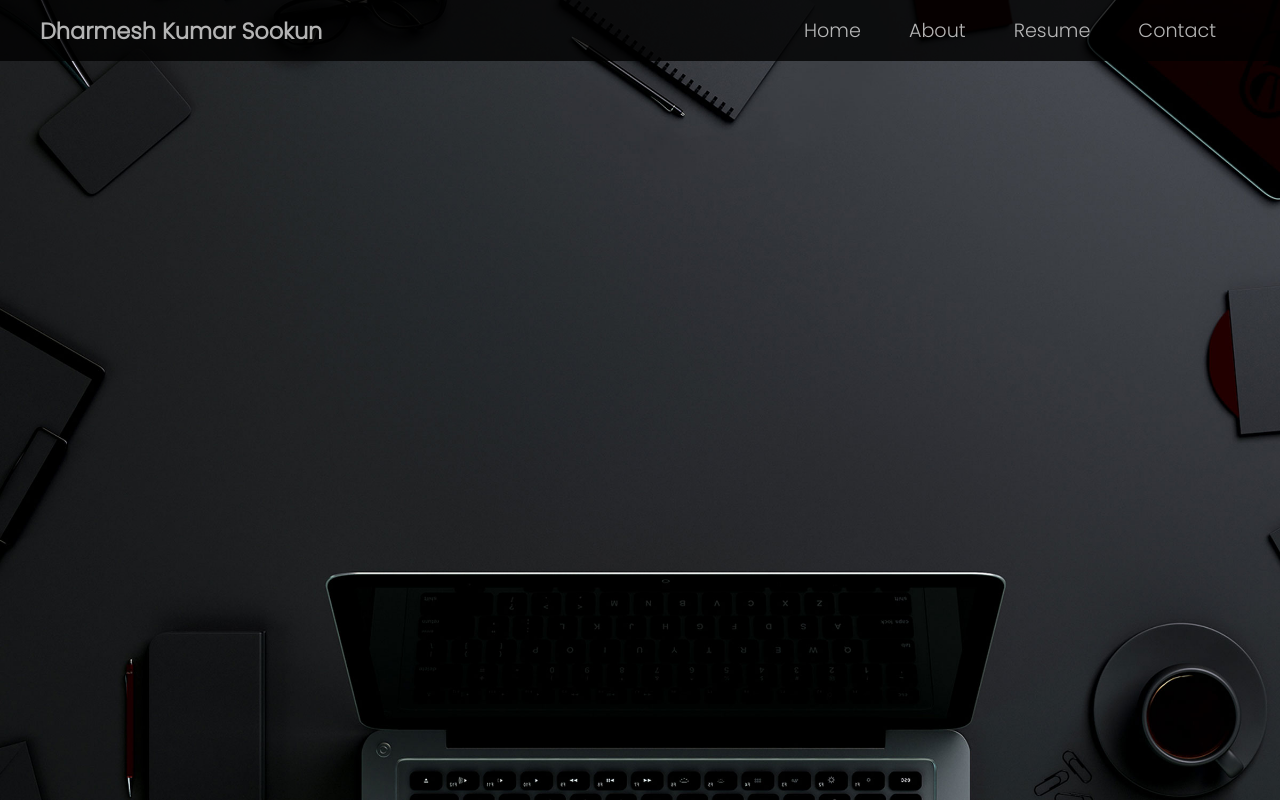
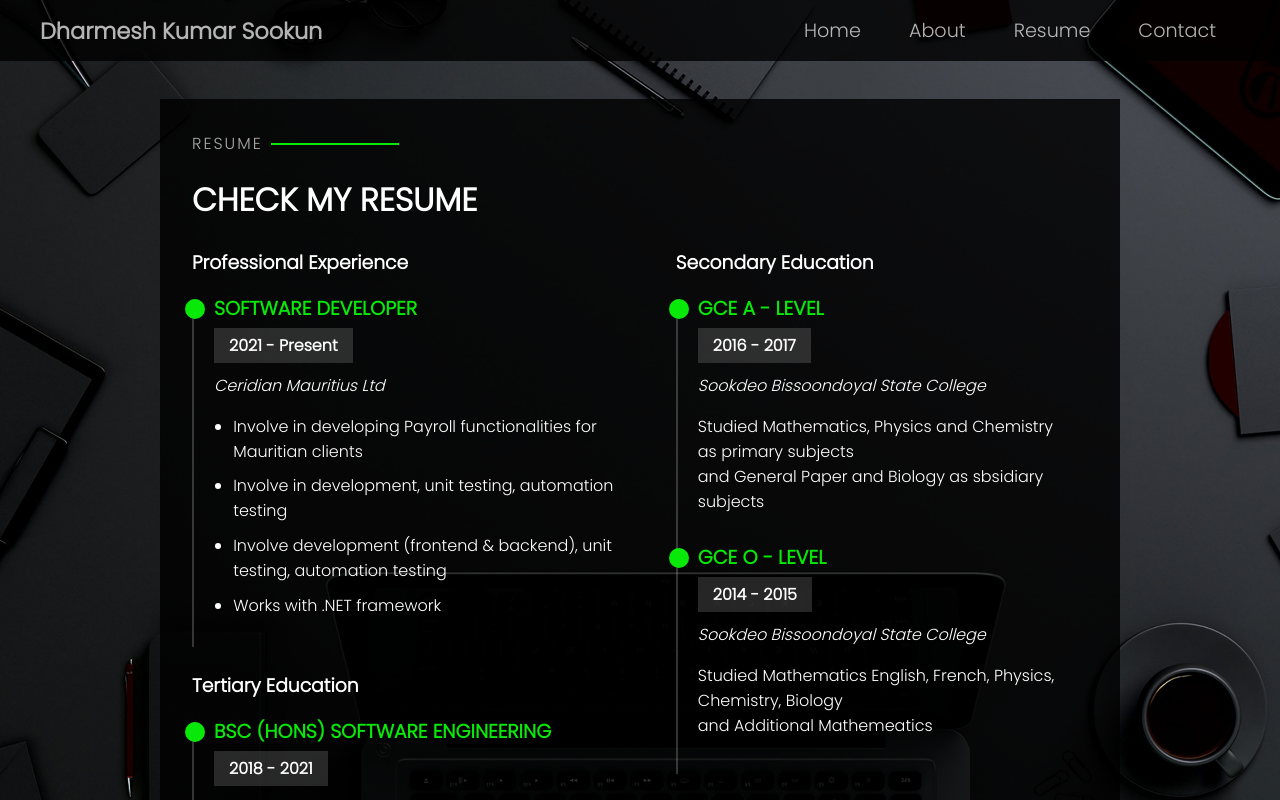
Before and after one commit to Dharmesh-Sookun/Personal-Website-New, a React (Create React App) app: page /resume in a window 1280 px wide. Built offline with nearby package versions, Linux system fonts and the light colour scheme; the HTML template or start-up script is replaced by a standard one.

Commit message:
Completed the resume compponent

```diff
--- a/src/App.js
+++ b/src/App.js
@@ -7,6 +7,7 @@ import './App.css';
 import Navigation from './components/Navigation/Navigation';
 import About from './components/About/About';
 import Home from './components/Home/Home';
+import Resume from './components/Resume/Resume';
 
 library.add(fab, fas);
 
@@ -17,6 +18,7 @@ function App() {
         <Navigation />
         <Routes>
           <Route path="/about" element={<About />} />
+          <Route path="/resume" element={<Resume />} />
           <Route path="/" element={<Home />} />
         </Routes>
       </Router>
--- /dev/null
+++ b/src/components/Resume/Resume.css
@@ -0,0 +1,98 @@
+.resume{
+  background-color: rgba(0, 0, 0, 0.8);
+  width: 75vw;
+  margin: 0 auto;
+  padding: 2rem;
+  font-family: "Poppins", sans-serif;
+}
+
+.resume h1{
+  text-transform: uppercase;
+  font-weight: bold;
+}
+
+.resume h3{
+  margin: 1.5rem 0;
+}
+
+.header h2{
+  letter-spacing: 2px;
+  text-transform: uppercase;
+  color: #aaaaaa;
+  font-size: 1rem;
+  font-weight: 500;
+}
+
+.header{
+  display: flex;
+  align-items: center;
+  margin-bottom: 1.2rem;
+}
+
+.green-border{
+  margin-left: 0.5rem;
+  width: 8em;
+  height: 0.15rem;
+  background-color: rgb(9, 233, 9);
+}
+
+.resume .item {
+  padding: 0 0 20px 20px;
+  margin-top: -2px;
+  border-left: 2px solid rgba(255, 255, 255, 0.2);
+  position: relative;
+}
+
+.resume .item::before {
+  content: "";
+  position: absolute;
+  width: 16px;
+  height: 16px;
+  border-radius: 50px;
+  left: -9px;
+  top: 0;
+  background: rgb(9, 233, 9);
+  border: 2px solid rgb(9, 233, 9);
+}
+
+.resume .item h4{
+  line-height: 1.2rem;
+  font-size: 1.2rem;
+  font-weight: 600;
+  text-transform: uppercase;
+  font-family: "Poppins", sans-serif;
+  color: rgb(9, 233, 9);
+  margin-bottom: 10px;
+}
+
+.resume .item h5{
+  font-size: 1rem;
+  background: rgba(255, 255, 255, 0.15);
+  padding: 5px 15px;
+  display: inline-block;
+  font-weight: 600;
+  margin-bottom: 10px;
+}
+
+.resume .item p{
+  margin-bottom: 1rem;
+}
+
+.resume .item ul{
+  padding-left: 1.2rem;
+  display: block;
+  list-style-type: disc;
+}
+
+.resume .item ul li{
+  padding-bottom: 0.6rem;
+  display: list-item;
+}
+
+.resume-items-container{
+  display: flex;
+}
+
+.resume-items-container div{
+  margin-right: 1rem;
+}
--- /dev/null
+++ b/src/components/Resume/Resume.js
@@ -0,0 +1,88 @@
+import React from 'react';
+
+import './Resume.css';
+
+function Resume() {
+  return (
+    <div className="resume">
+      <div className="header">
+        <h2>Resume</h2>
+        <div className="green-border"></div>
+      </div>
+      <h1>Check my resume</h1>
+      <div className="resume-items-container">
+        <div>
+          <h3>Professional Experience</h3>
+          <div className="item">
+            <h4>Software Developer</h4>
+            <h5>2021 - Present</h5>
+            <p>
+              <em>Ceridian Mauritius Ltd</em>
+            </p>
+            <ul>
+              <li>
+                Involve in developing Payroll functionalities for Mauritian
+                clients
+              </li>
+              <li>Involve in development, unit testing, automation testing</li>
+              <li>
+                Involve development (frontend & backend), unit testing,
+                automation testing
+              </li>
+              <li>Works with .NET framework</li>
+            </ul>
+          </div>
+          <h3>Tertiary Education</h3>
+          <div className="item">
+            <h4>Bsc (Hons) Software Engineering</h4>
+            <h5>2018 - 2021</h5>
+            <p>
+              <em>University of Mauritius</em>
+            </p>
+            <ul>
+              <li>Learnt the basics of programming and website development</li>
+              <li>Learnt about Artificial Intelligence and Machine Learning</li>
+              <li>Learnt about the process of software development</li>
+              <li>Learnt about Agile Software Development</li>
+            </ul>
+          </div>
+        </div>
+        <div>
+          <h3>Secondary Education</h3>
+          <div className="item">
+            <h4>GCE A - Level</h4>
+            <h5>2016 - 2017</h5>
+            <p>
+              <em>Sookdeo Bissoondoyal State College</em>
+            </p>
+            <p>
+              Studied Mathematics, Physics and Chemistry as primary subjects{' '}
+              <br /> and General Paper and Biology as sbsidiary subjects
+            </p>
+          </div>
+          <div className="item">
+            <h4>GCE O - Level</h4>
+            <h5>2014 - 2015</h5>
+            <p>
+              <em>Sookdeo Bissoondoyal State College</em>
+            </p>
+            <p>
+              Studied Mathematics English, French, Physics, Chemistry, Biology
+              <br /> and Additional Mathemeatics
+            </p>
+          </div>
+          <h3>Primary Education</h3>
+          <div className="item">
+            <h4>CPE</h4>
+            <h5>2010</h5>
+            <p>
+              <em>Riviere du Poste Government School</em>
+            </p>
+          </div>
+        </div>
+      </div>
+    </div>
+  );
+}
+
+export default Resume;
```
